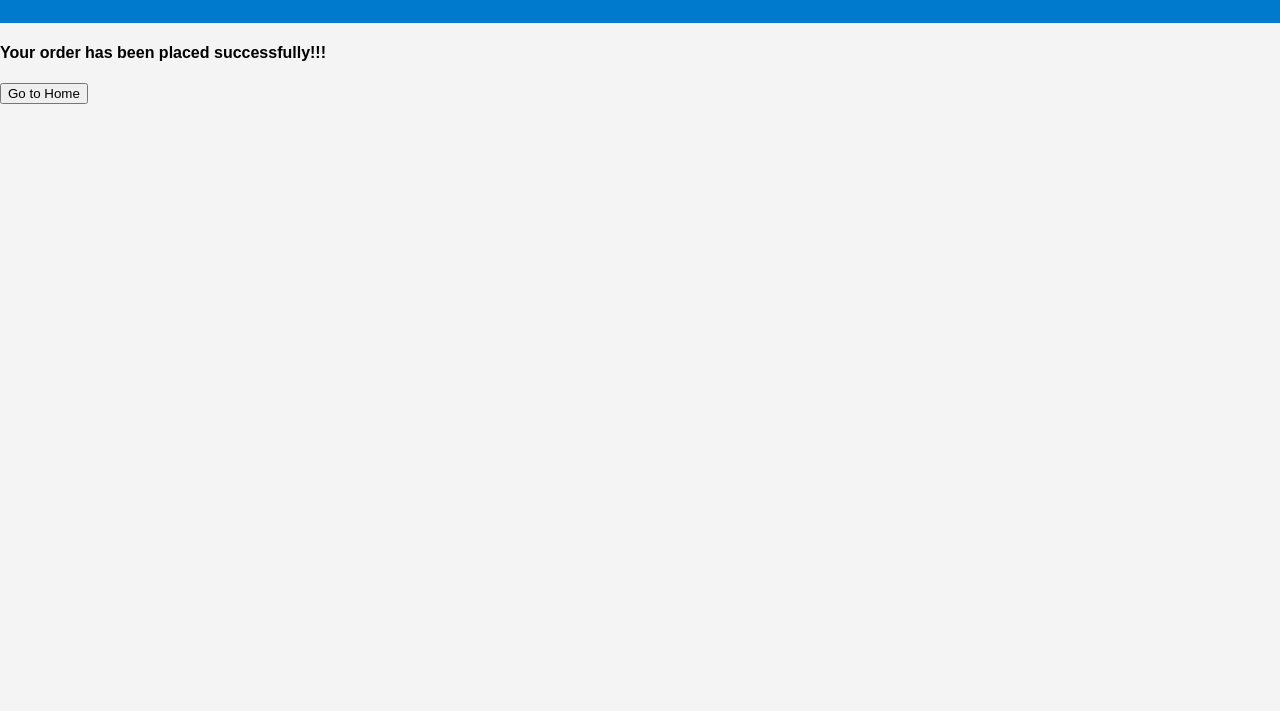
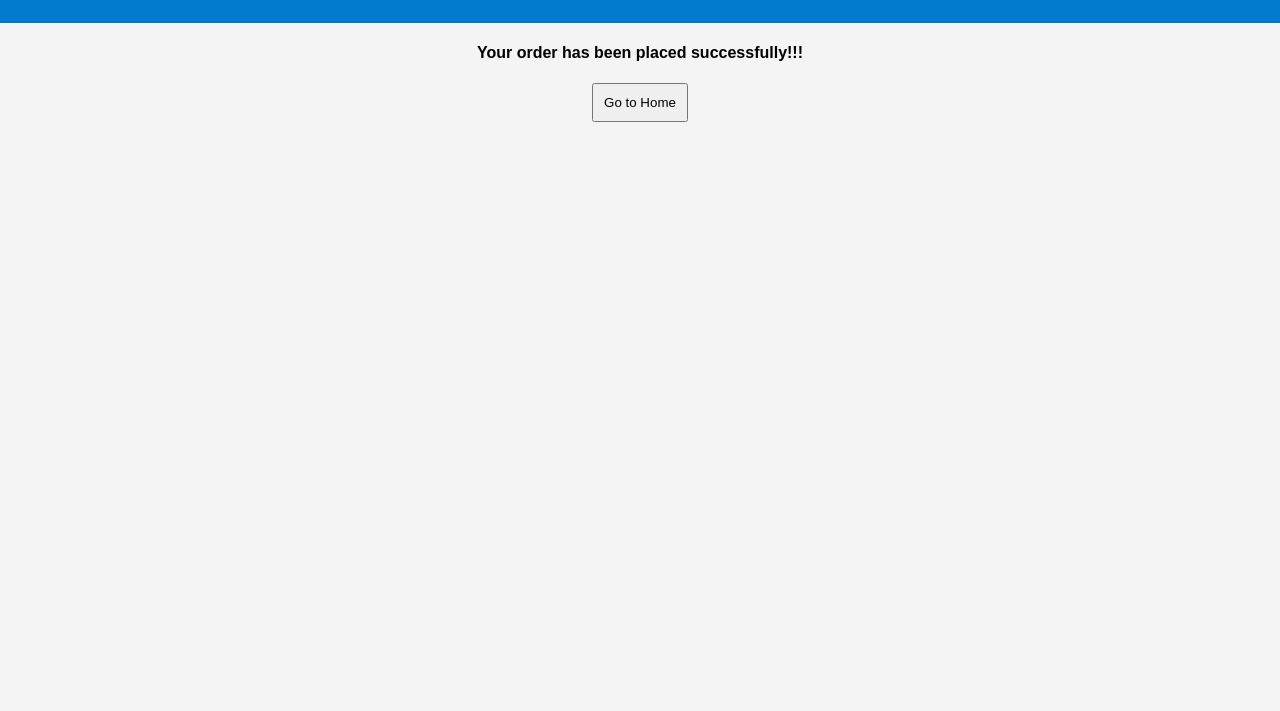
Before and after one commit to Yasir-Mohi-ud-din/IBP_Assignment, a plain HTML site: page order.html in a window 1280 px wide. Shown: the part 89-800 px from the top of the page. Drawn offline with Linux system fonts and the light colour scheme.

```diff
--- a/order.html
+++ b/order.html
@@ -11,12 +11,14 @@
 <header>
     <h1>Order Confirmation</h1>
 </header>
-<div >
-    <h4 >Your order has been placed successfully!!!</h4>
+<div style ="
+text-align:center;">
+    <h4
+    >Your order has been placed successfully!!!</h4>
 <div class="table-container">
     </div>
 
-    <button onclick="goHome()">Go to Home</button>
+    <button style="padding: 10px;" onclick="goHome()">Go to Home</button>
 
 </div>
 
```
Also changed, not shown: script.js (+6 -1 lines).
